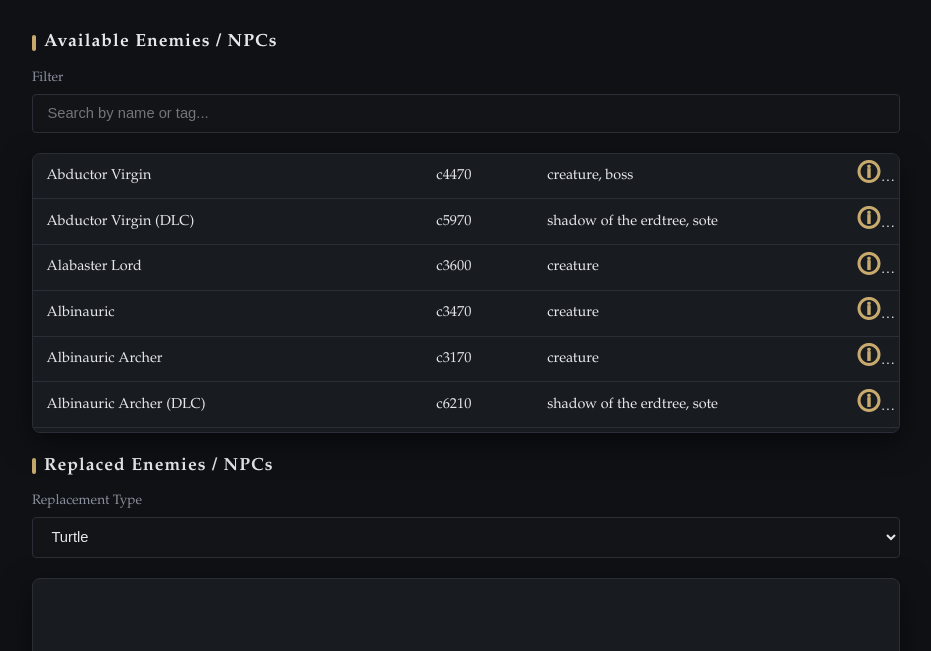
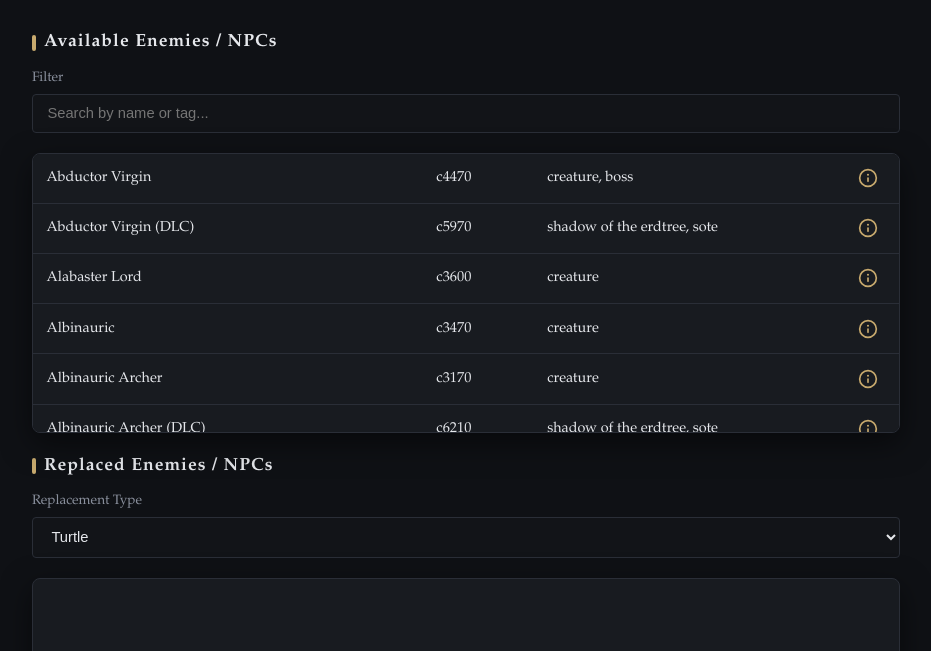
Before and after one commit to kazeraniman/enemy-and-npc-remover-web, a plain HTML site: page index.html in a window 1280 px wide. Shown: the part 149-800 px from the top of the page, without its empty margins (174-1105 px from the left). Drawn offline with nearby package versions, Linux system fonts and the light colour scheme; no server answers.

Commit message:
Replacing the info unicode character with an svg icon.

```diff
--- a/src/main.js
+++ b/src/main.js
@@ -143,7 +143,13 @@ function updateTable(table, filteredEntries, masterEntries = null) {
         infoLink.className = 'info-link';
         infoLink.href = `https://eldenring.wiki.gg/wiki/Special:Search?search=${npc.name}&go=Go&ns0=1`;
         infoLink.target = '_blank';
-        infoLink.innerHTML = '  &#128712;  ';
+        infoLink.innerHTML = `
+          <svg class="info-icon" xmlns="http://www.w3.org/2000/svg" viewBox="0 0 24 24" width="18" height="18" fill="none" stroke="currentColor" stroke-width="2" stroke-linecap="round" stroke-linejoin="round">
+            <circle cx="12" cy="12" r="10"></circle>
+            <line x1="12" y1="16" x2="12" y2="12"></line>
+            <circle cx="12" cy="8" r="1.25" fill="currentColor" stroke="none"></circle>
+          </svg>
+        `;
         infoLink.title = 'Search on Wiki';
         actionsCell.appendChild(infoLink);
 
--- a/styles.css
+++ b/styles.css
@@ -232,19 +232,36 @@ td.col-tags {
     font-size: 0.82rem;
 }
 
+.centred-cell {
+    text-align: center;
+    vertical-align: middle;
+}
+
 .info-link {
     color: var(--accent-gold);
     text-decoration: none;
-    font-weight: bold;
-    padding: 2px 6px;
+    padding: 4px;
     border-radius: var(--radius-sm);
-    transition: background-color 0.2s ease;
-    line-height: 1;
-    font-size: 1.5rem;
+    transition: background-color 0.2s ease, transform 0.15s ease;
+    display: inline-flex;
+    align-items: center;
+    justify-content: center;
+    line-height: 0;
+    transform-origin: center center;
 }
 
 .info-link:hover {
     background-color: var(--accent-gold-dim);
+}
+
+.info-link:active {
+    transform: scale(0.95);
+}
+
+.info-icon {
+    width: 20px;
+    height: 20px;
+    display: block;
 }
 
 tbody:empty::after {
```
